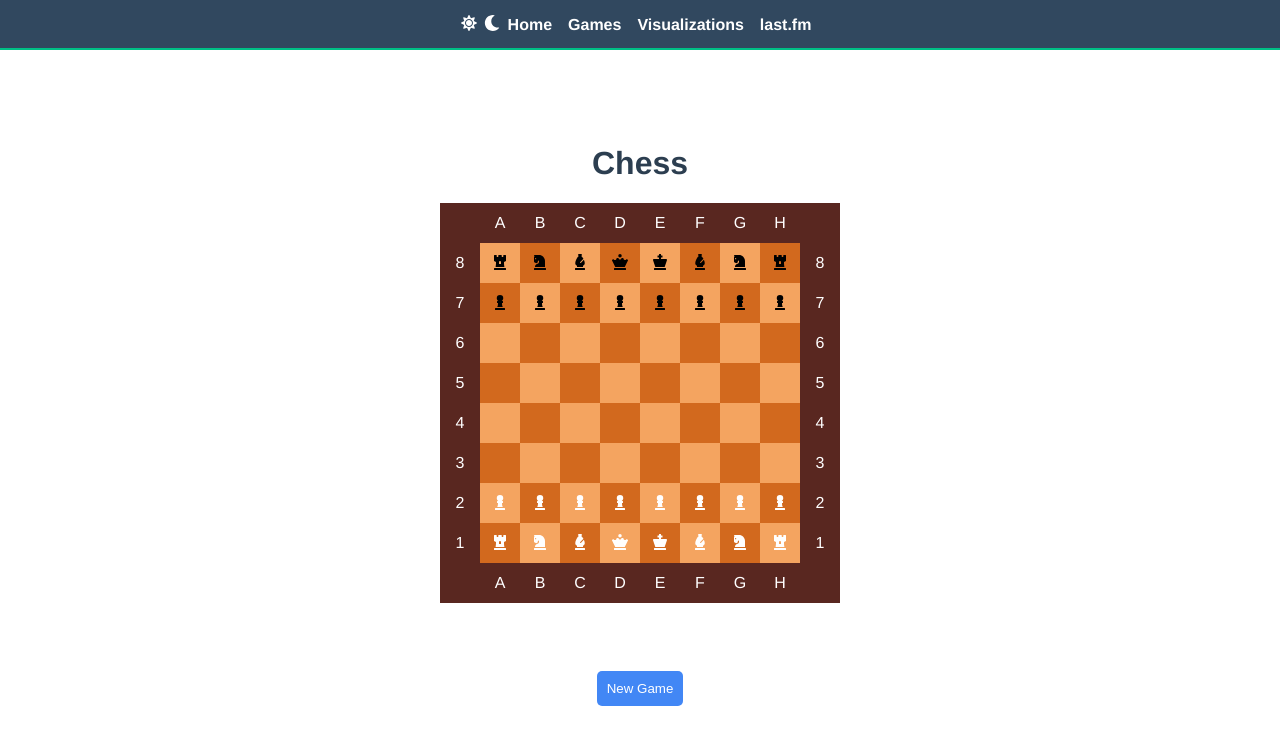
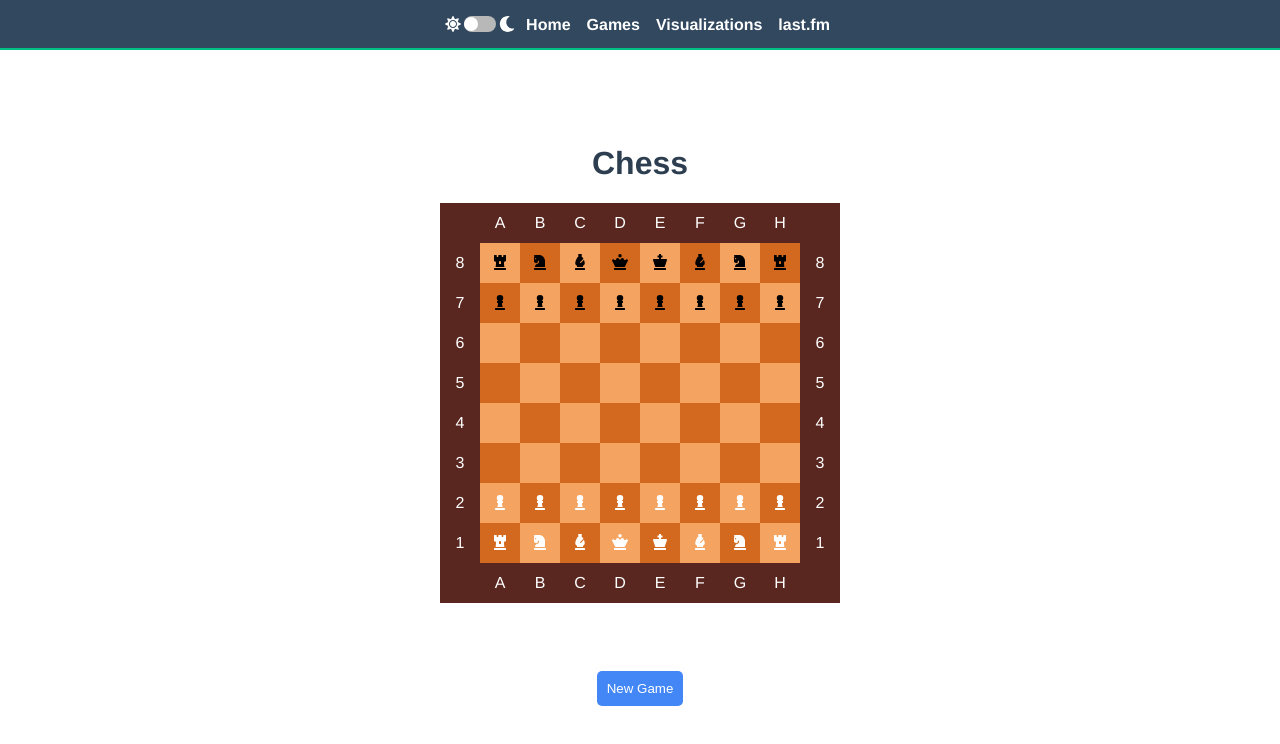
Before and after one commit to paulmotz/github-pages, a Vue app: page /chess in a window 1280 px wide. Shown: the top 744 px of the page. Built offline with nearby package versions, Linux system fonts and the light colour scheme.

Commit message:
Add dark mode toggle (that doesn't actually set dark mode)

```diff
--- a/src/assets/variables.styl
+++ b/src/assets/variables.styl
@@ -1,17 +1,20 @@
-$white = #fff;
+$white = #fff
 
-$router-link-color = $white;
+$router-link-color = $white
 
 $vue-blue = #31485f
 $vue-green = #00c086
 
-$active-router-link-color = $vue-green;
-$link-color = #42b983;
-$text-color = #2c3e50;
+$active-router-link-color = $vue-green
+$link-color = #42b983
+$text-color = #2c3e50
+
+$inactive-toggle-color = #b8b8b8
+$active-toggle-color = $vue-green
 
 $header-footer-background-color = $vue-blue
 
-$active-floating-label-color = #0074d9;
+$active-floating-label-color = #0074d9
 
 // https://www.w3schools.com/w3css/w3css_color_generator.asp
 $button-background-color = #4287f5
@@ -20,9 +23,9 @@ $button-background-color-hover = #0c62ec
 
 $modal-background-color = $white
 
-$board-border = #592720;
-$board-dark-square = chocolate;
-$board-light-square = sandybrown;
+$board-border = #592720
+$board-dark-square = chocolate
+$board-light-square = sandybrown
 
-$chess-piece-white = #fff;
-$chess-piece-black = #000;
+$chess-piece-white = #fff
+$chess-piece-black = #000
--- a/src/components/DarkModeToggle.vue
+++ b/src/components/DarkModeToggle.vue
@@ -1,10 +1,8 @@
 <template lang='pug'>
 	.dark-mode-toggle
-		font-awesome-icon.fa-icon(
-			icon="sun")
-		toggle-checkbox
-		font-awesome-icon.fa-icon(
-			icon="moon")
+		font-awesome-icon.fa-icon(icon="sun")
+		toggle-checkbox(v-model="isDarkModeEnabled")
+		font-awesome-icon.fa-icon(icon="moon")
 </template>
 
 <script lang='ts'>
@@ -17,11 +15,21 @@ export default Vue.extend({
 	components : {
 		ToggleCheckbox,
 	},
+
+	data : function() {
+		return {
+			isDarkModeEnabled : false,
+		};
+	},
 });
 </script>
 
 <style scoped lang='stylus'>
 @import '../assets/variables.styl'
+.dark-mode-toggle
+	display: flex
+
 .fa-icon
 	color: $white
+	margin: 0 0.1875rem
 </style>
--- a/src/components/ToggleCheckbox.vue
+++ b/src/components/ToggleCheckbox.vue
@@ -1,5 +1,9 @@
 <template lang='pug'>
-	input.toggle-checkbox(type="checkbox")
+	.toggle(
+		v-bind:class="{ 'checked' : this.value }"
+		v-on:click="toggleValue")
+		input.toggle-checkbox(type="checkbox")
+		.switch
 </template>
 
 <script lang='ts'>
@@ -7,13 +11,49 @@ import Vue from 'vue';
 
 export default Vue.extend({
 	name : 'ToggleCheckbox',
+
+	props : {
+		value : {
+			type    : Boolean,
+			default : false,
+		},
+	},
+
+	methods : {
+		toggleValue(): void {
+			this.$emit('input', !this.value);
+		},
+	},
 });
 </script>
 
 <style scoped lang='stylus'>
 @import '../assets/variables.styl'
+.toggle
+	height: 1rem
+	width: 2rem
+	border-radius: 0.5rem
+	display: flex
+	cursor: pointer
+	align-items: center
+	background: $inactive-toggle-color
+
+.toggle.checked
+	background: $active-toggle-color
+
 .toggle-checkbox
-	height: 0;
-	width: 0;
-	visibility: hidden;
+	height: 0
+	width: 0
+	opacity: 0
+	position: absolute
+
+.switch
+	height: 0.875rem
+	width: 0.875rem
+	background: white
+	border-radius: 50%
+	transform: translateX(0)
+
+.checked .switch
+	transform: translateX(1rem)
 </style>
```
